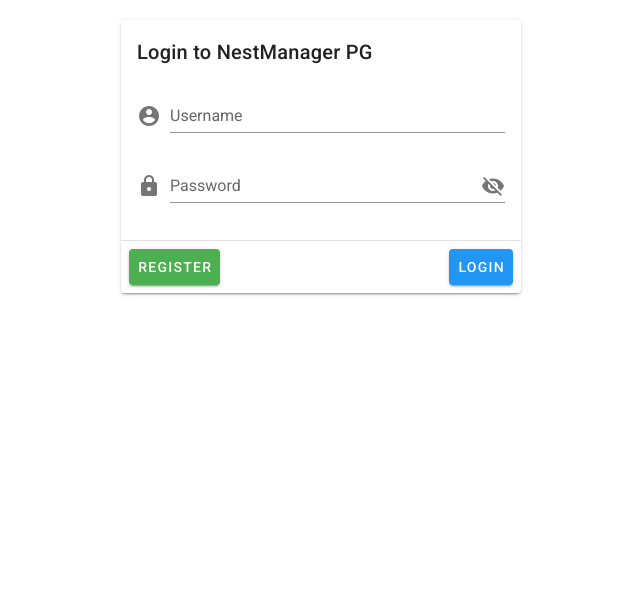
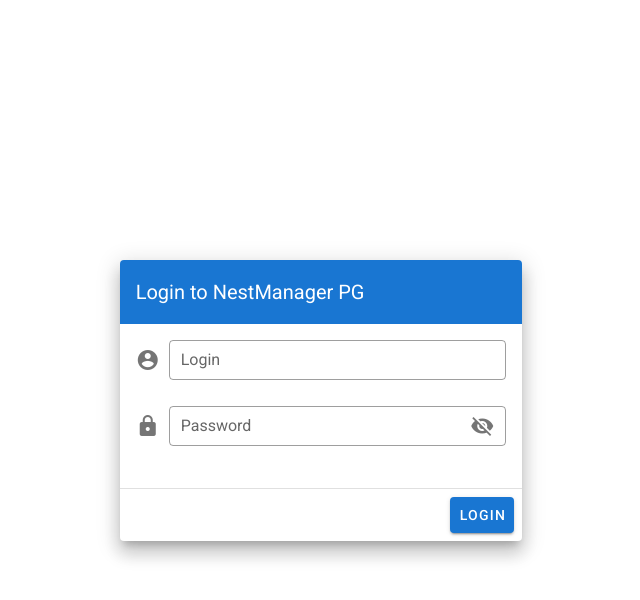
Before and after one commit to Murugaraju/NestManager-new, a Vue app: page / in a window 1280 px wide. Shown: the top 600 px of the page, without its empty margins (319-959 px from the left). Built offline with nearby package versions, Linux system fonts and the light colour scheme.

Commit message:
login page, eslint rules update for console log work

```diff
--- a/package.json
+++ b/package.json
@@ -34,7 +34,9 @@
       "plugin:vue/essential",
       "eslint:recommended"
     ],
-    "rules": {},
+    "rules": {
+      "no-console":"off"
+    },
     "parserOptions": {
       "parser": "babel-eslint"
     }
--- a/src/components/Login/Login.vue
+++ b/src/components/Login/Login.vue
@@ -1,37 +1,65 @@
 <template>
- <v-card width='400' raised class='mx-auto mt-5'>
-    <v-card-title>Login to NestManager PG</v-card-title>
-    <v-card-text>
-        <v-form>
-            <v-text-field
-                label='Username'
-
-                prepend-icon="mdi-account-circle"
-
-            />
-            <v-text-field
-            label='Password'
-
-            prepend-icon="mdi-lock"
-            :type="showPassword?'text':'password'"
-            :append-icon="showPassword?'mdi-eye':'mdi-eye-off'"
-            @click:append="showPassword=!showPassword"
+ <v-container
+        class="fill-height"
+        fluid
+      >
+        <v-row
+          align="center"
+          justify="center"
+        >
+          <v-col
+            cols="12"
+            sm="8"
+            md="4"
+          >
+            <v-card class="elevation-12">
+              <v-toolbar
+                color="primary"
+                dark
+                flat
+              >
+                <v-toolbar-title>Login to NestManager PG</v-toolbar-title>
 
 
-            />
+              </v-toolbar>
+              <v-card-text>
+                <v-form>
+                  <v-text-field
+                    label="Login"
+                    name="login"
+                    v-model="temp"
+                    prepend-icon="mdi-account-circle"
+                    type="text"
+                      dense
+                    outlined
+                  />
 
-        </v-form>
-    </v-card-text>
-    <v-divider></v-divider>
-    <v-card-actions>
-        <v-btn color="success">Register</v-btn>
-        <v-spacer/>
-        <v-btn color="info">Login</v-btn>
+                  <v-text-field
+                    id="password"
+                    label="Password"
+                    name="password"
+                    prepend-icon="mdi-lock"
+                    :append-icon="showPassword?'mdi-eye':'mdi-eye-off'"
+                    v-on:click:append="showPassword=!showPassword"
+                    :type="showPassword?'text':'password'"
+                    dense
+                    outlined
+
+                  />
+                </v-form>
+              </v-card-text>
+              <v-divider/>
+              <v-card-actions>
+                <v-spacer />
+                <v-btn color="primary">Login</v-btn>
+              </v-card-actions>
+            </v-card>
+          </v-col>
+        </v-row>
 
 
-    </v-card-actions>
 
-</v-card>
+  </v-container>
 </template>
 <script>
 export default {
@@ -39,7 +67,19 @@ export default {
     data:()=>{
         return{
             showPassword:false,
+            temp:''
+        }
+    },
+    methods:{
+        toggle:()=>{
+            this.showPassword=!this.showPassword
+        }
+    },
+    watch:{
+        temp:()=>{
+            console.log("came because change of temp")
         }
     }
+
 }
 </script>
```
